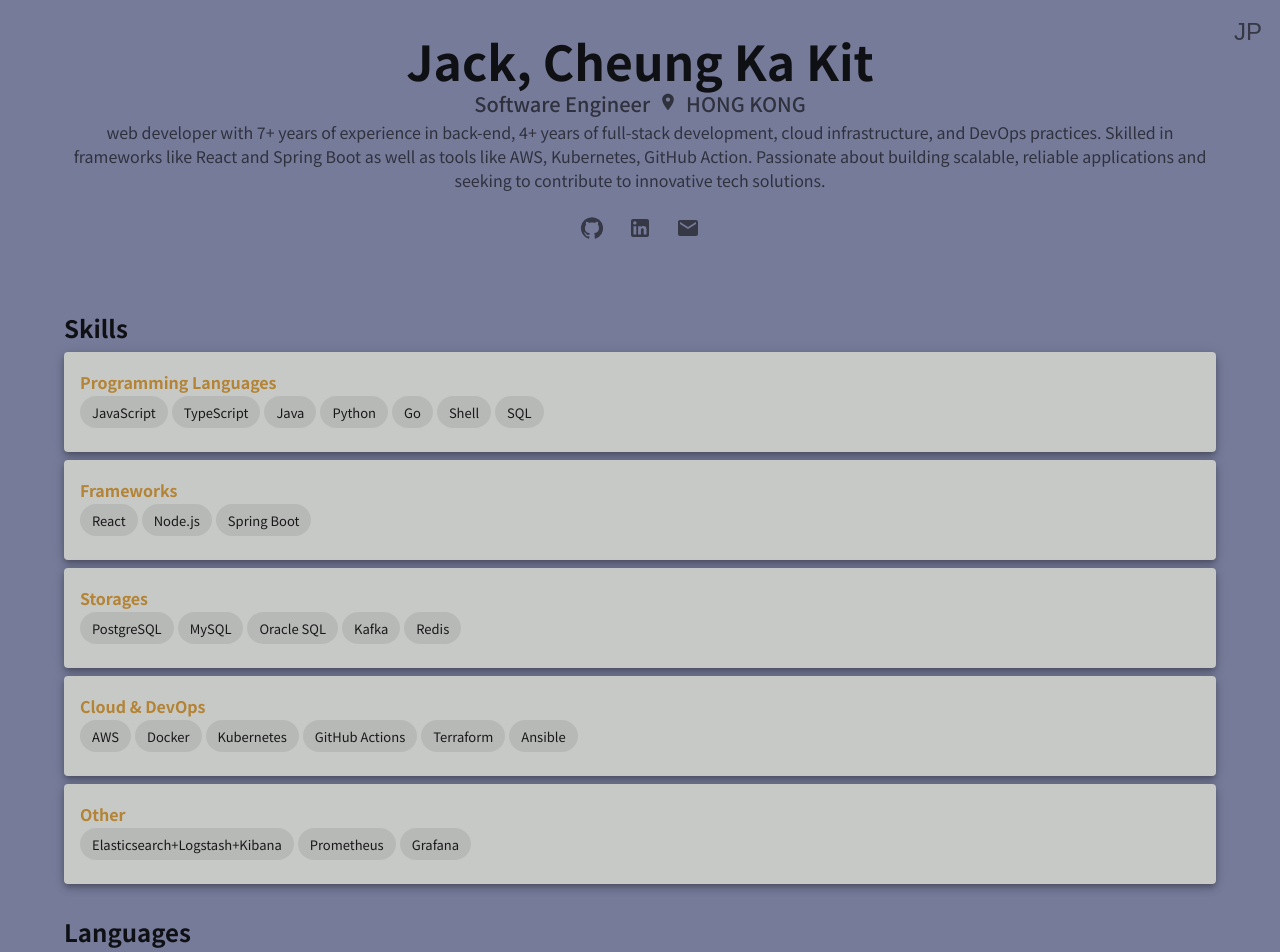
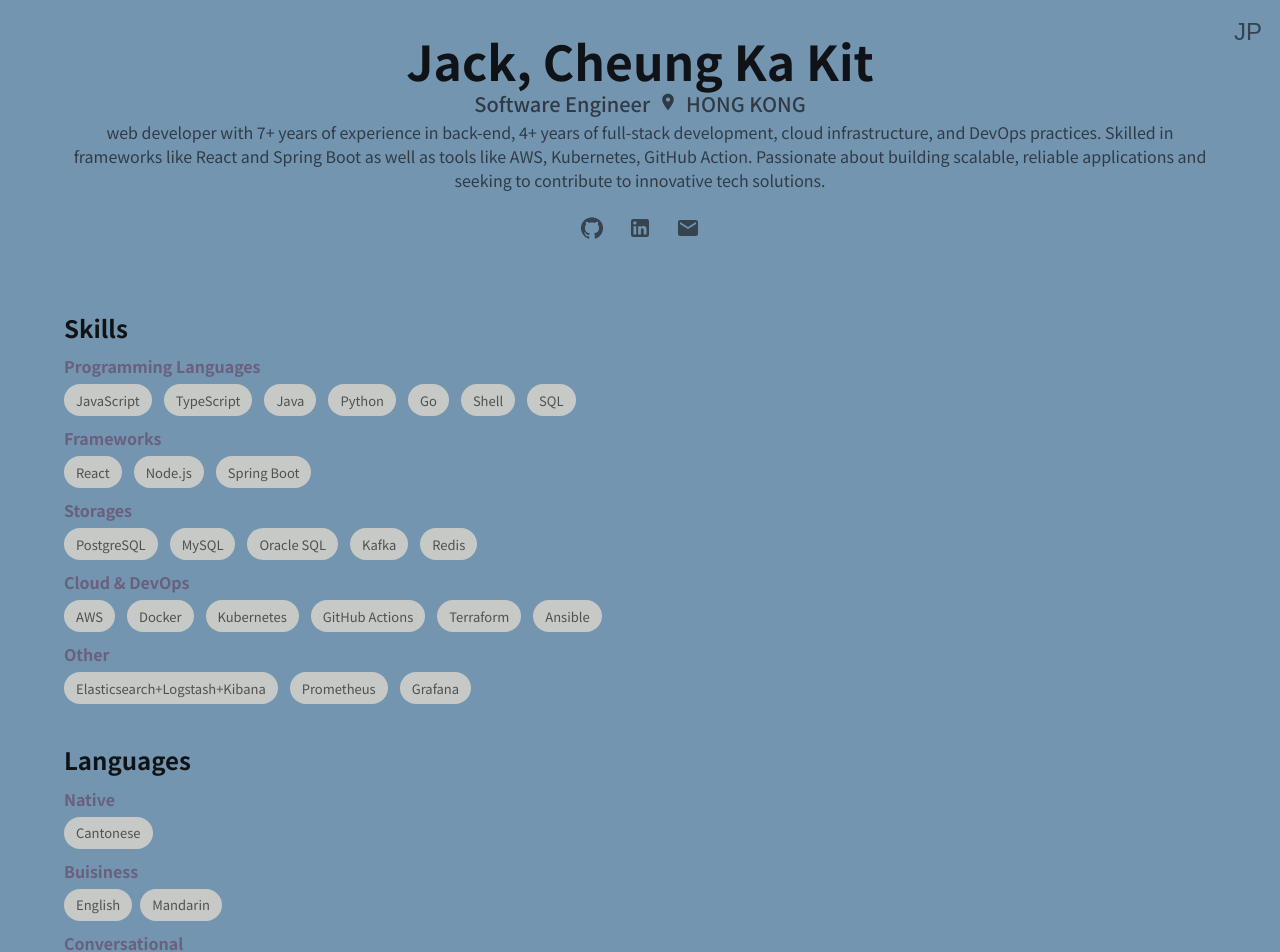
Before and after one commit to jkkcheung-dev/jkkcheung-dev.github.io, a React (Vite) app: page / in a window 1280 px wide. Shown: the top 952 px of the page. Built offline with nearby package versions, Linux system fonts and the light colour scheme.

Commit message:
style: adjusted color and layout of other sections

```diff
--- a/src/components/Certifications.tsx
+++ b/src/components/Certifications.tsx
@@ -1,6 +1,6 @@
 // Certifications.tsx (Compact Version)
 
-import { Box, Typography, Card, CardContent, Link, List, ListItem, ListItemText } from '@mui/material';
+import { Box, Typography, Link, List, ListItem, ListItemText } from '@mui/material';
 import { OpenInNew } from '@mui/icons-material';
 import type { Resume } from '../types';
 
@@ -41,6 +41,7 @@
                                     target="_blank"
                                     rel="noopener noreferrer"
                                     underline="hover"
+                                    color="primary.textColor1"
                                     sx={{
                                         display: 'flex',
                                         alignItems: 'center',
--- a/src/components/Languages.tsx
+++ b/src/components/Languages.tsx
@@ -1,24 +1,10 @@
 // Languages.tsx
 
-import { Box, Typography, Card, CardContent, Chip, Stack } from '@mui/material';
+import { Box, Typography, Chip, Stack } from '@mui/material';
 import type { Resume } from '../types';
 
 type LanguagesProps = {
     languages: Resume['languages'];
-};
-
-// Color mapping for proficiency levels
-const getProficiencyColor = (idx: number): "success" | "primary" | "secondary" => {
-    switch (idx) {
-        case 0:
-            return "success";
-        case 1:
-            return "primary";
-        case 2:
-            return "secondary";
-        default:
-            return "secondary";
-    }
 };
 
 export const Languages = ({ languages }: LanguagesProps) => (
@@ -27,16 +13,14 @@
             Languages
         </Typography>
 
-        <Card sx={{ boxShadow: 2 }}>
-            <CardContent>
-                <Stack spacing={2}>
         {Object.entries(languages).map(([level, langs], levelIndex) => (
             <Box key={level}>
                 <Typography
-                                variant="subtitle2"
-                                color="text.secondary"
+                    fontWeight="bold"
+                    variant="subtitle1"
+                    color="primary.textColor1"
                     gutterBottom
-                                sx={{ mb: 1 }}
+                    sx={{ mb: 0.5 }}
                 >
                     {level}
                 </Typography>
@@ -46,15 +30,23 @@
                         <Chip
                             key={idx}
                             label={lang}
-                                        color={getProficiencyColor(levelIndex)}
-                                        variant="outlined"
+                            size="medium"
+                            // variant="outlined"
+                            sx={{
+                                // Customize the outline (border) color
+                                // borderColor: 'primary.textColor1',
+                                // Customize the background color inside the outline (only visible on hover/focus if no bgcolor is set)
+                                bgcolor: 'background.paper',
+                                // Customize the text color
+                                color: 'text.secondary',
+                                mb: 1,
+                            }}
                         />
                     ))}
                 </Stack>
             </Box>
         ))}
-                </Stack>
-            </CardContent>
-        </Card>
+
+
     </Box>
 );
--- a/src/components/Skills.tsx
+++ b/src/components/Skills.tsx
@@ -14,35 +14,39 @@
         </Typography>
 
         {Object.entries(skills).map(([category, items]) => (
-            <Card key={category} sx={{ mb: 1, boxShadow: 5 }}>
-                <CardContent>
+            <Box key={category}>
                 <Typography
                     variant="subtitle1"
                     fontWeight="bold"
-                        color="primary"
+                    color="primary.textColor1"
                     gutterBottom
-                        sx={{ mb: 0 }}
+                    sx={{ mb: 0.5 }}
                 >
                     {category}
                 </Typography>
 
                 <Stack
-                        direction="row"
-                        spacing={0.5}
-                        flexWrap="wrap"
-                        useFlexGap
+                    direction="row" spacing={1.5} flexWrap="wrap" useFlexGap
                 >
                     {items.map((skill, idx) => (
                         <Chip
                             key={idx}
                             label={skill}
                             size="medium"
-                                sx={{ mb: 0 }}
+                            sx={{
+                                // Customize the outline (border) color
+                                // borderColor: 'primary.textColor1',
+                                // Customize the background color inside the outline (only visible on hover/focus if no bgcolor is set)
+                                bgcolor: 'background.paper',
+                                // Customize the text color
+                                color: 'text.secondary',
+                                mb: 1,
+                            }}
                         />
                     ))}
                 </Stack>
-                </CardContent>
-            </Card>
+
+            </Box>
         ))}
     </Box>
 );
--- a/src/theme.ts
+++ b/src/theme.ts
@@ -9,6 +9,17 @@
     interface TypeBackground {
         exphighlight: string;
     }
+    interface PaletteColor {
+        // Add your custom property to the PaletteColor interface (for reading the value)
+        textColor1?: string;
+        chipBorderColor1?: string;
+    }
+
+    interface SimplePaletteColorOptions {
+        // Add your custom property to the SimplePaletteColorOptions interface (as input when call createTheme function)
+        textColor1?: string;
+        chipBorderColor1?: string;
+    }
 }
 
 export const theme = createTheme({
@@ -16,9 +27,11 @@
         mode: 'light',
         primary: {
             main: '#b48334ff',
+            textColor1: '#69607dff',
+            chipBorderColor1: '#d4cec1ff',
         },
         background: {
-            default: '#767b9aff',
+            default: '#7495b0ff',
             paper: '#c6c9c6ff',
             exphighlight: '#bcb19dff',
         },
```
Lines whose indentation alone changed are shown as unchanged.
